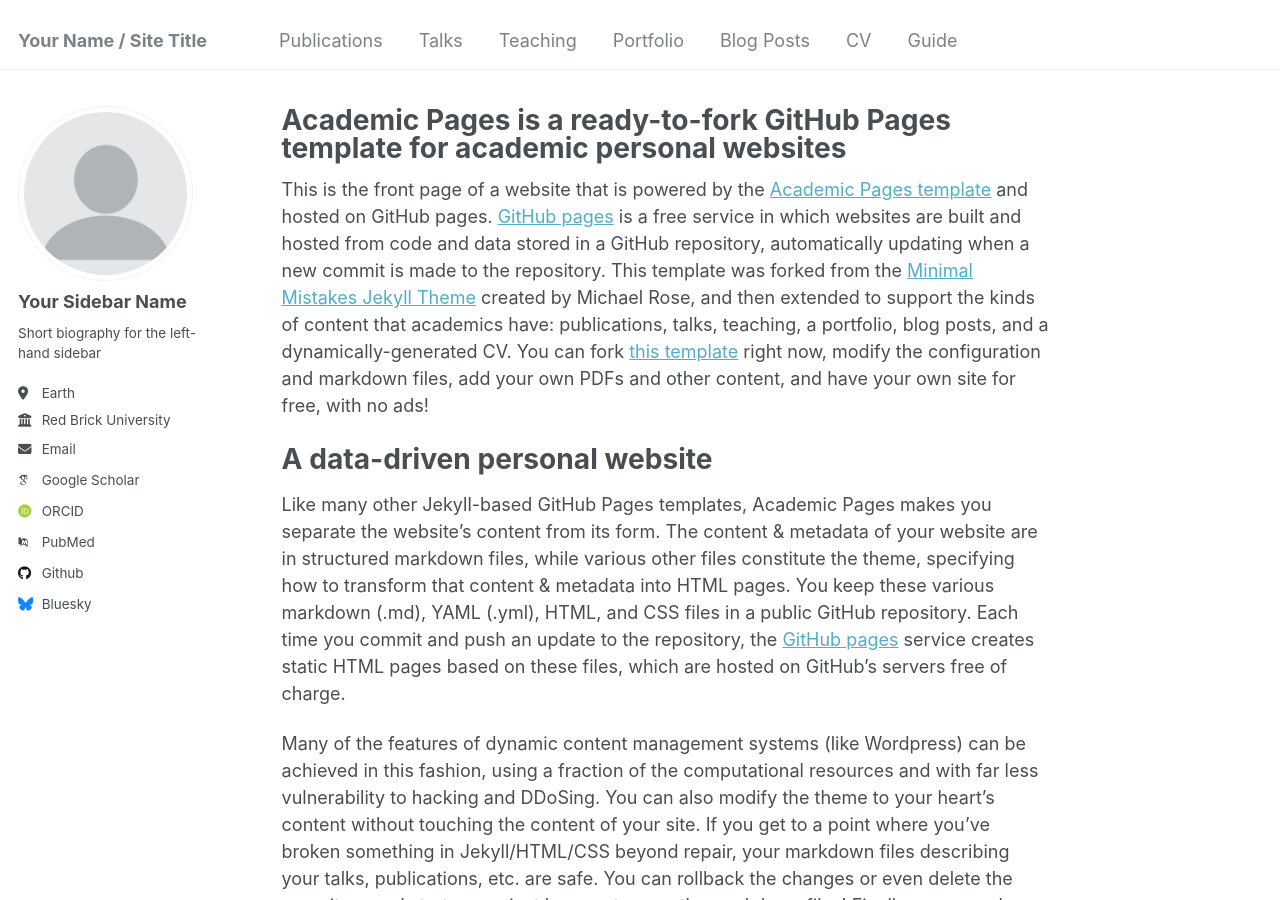
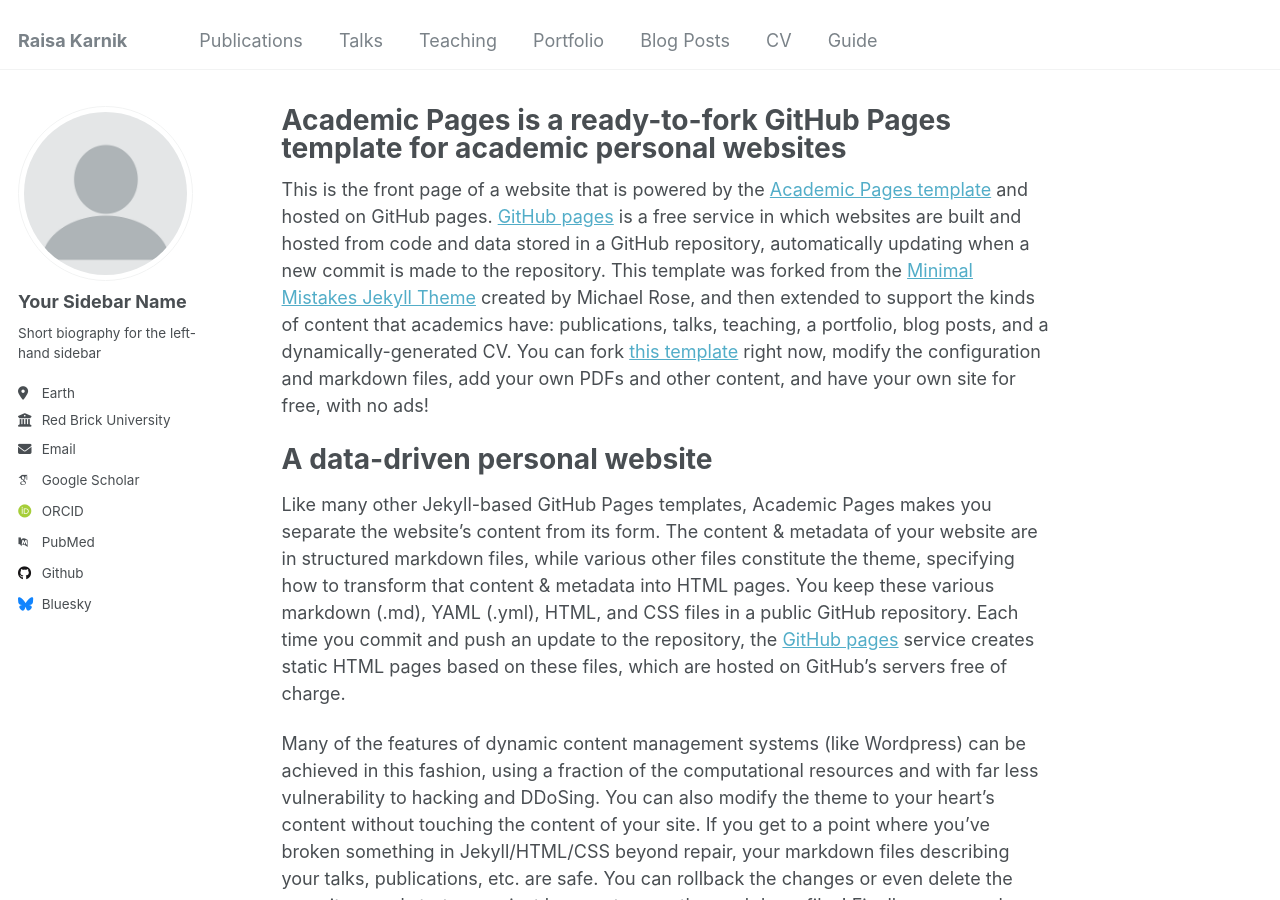
Before and after one commit to raisakarnik/raisakarnik.github.io, a Jekyll site: the page built from _pages/about.md, in a window 1280 px wide and 900 px high. Built offline with Jekyll 4.4.1, drawn with Linux system fonts in a browser that asks for light colours; some web fonts are replaced.

Commit message:
Update _config.yml

```diff
--- a/_config.yml
+++ b/_config.yml
@@ -8,7 +8,7 @@
 
 # Basic Site Settings
 locale                   : "en-US"
-title                    : "Your Name / Site Title"
+title                    : "Raisa Karnik"
 title_separator          : "-"
 name                     : &name "Your Name"
 description              : &description "personal description"
```
